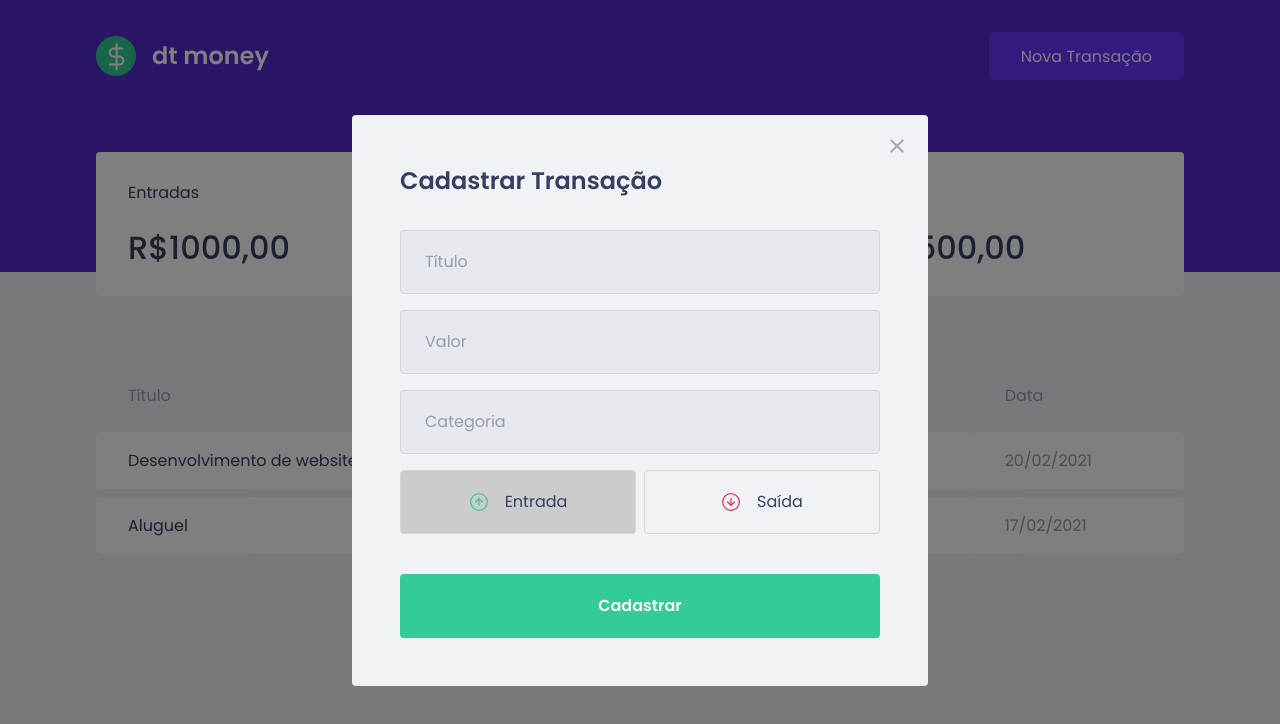
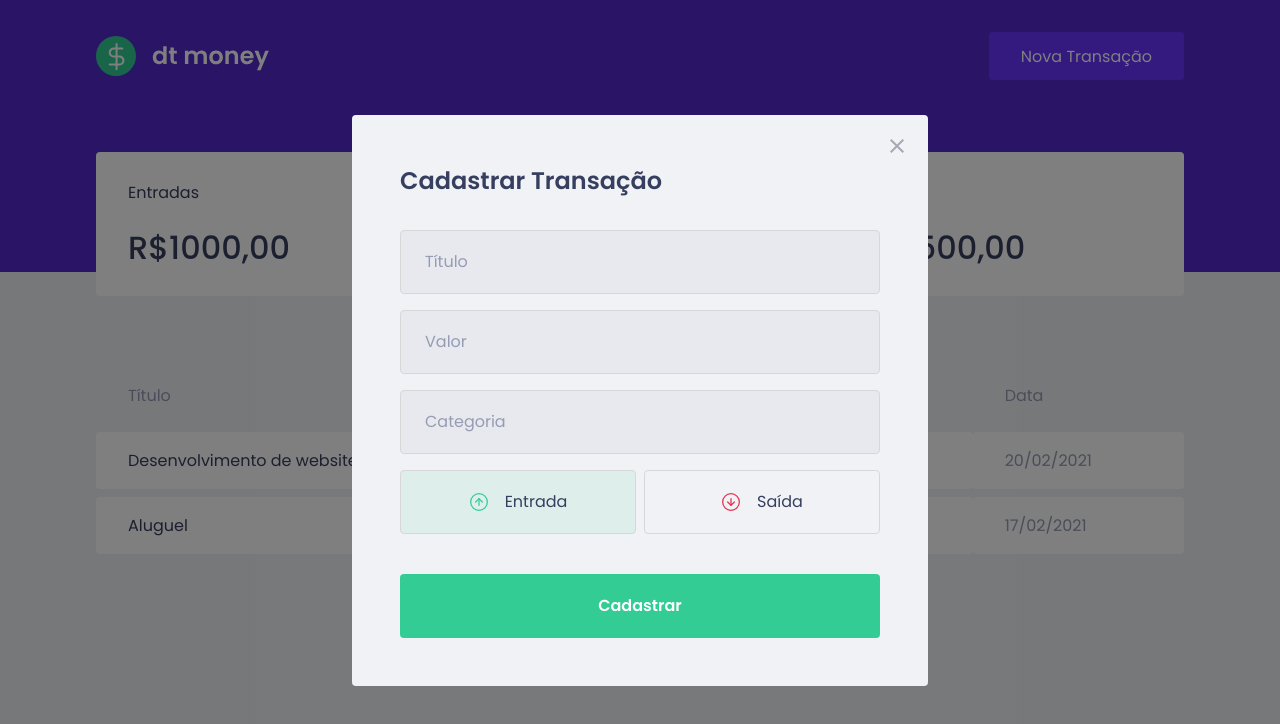
Before and after one commit to GOLIVEIRABR/dtmoney, a React (Create React App) app: page / in a window 1280 px wide. Both pictures are taken after a click on the button "Nova Transação". Shown: the top 724 px of the page. Built offline with nearby package versions, Linux system fonts and the light colour scheme; no server answers; what miragejs would draw is missing.

Commit message:
added colors to buttons

```diff
--- a/src/components/NewTransactionModal/index.tsx
+++ b/src/components/NewTransactionModal/index.tsx
@@ -48,6 +48,7 @@
             type="button"
             onClick={()=> {setType('deposit')}}
             isActive={type === 'deposit'}
+            activeColor = "green"
           >
             <img src={incomeImg} alt="Entrada" />
             <span>Entrada</span>
@@ -57,6 +58,7 @@
             type="button"
             onClick={()=> {setType('withdraw')}}
             isActive={type === 'withdraw'}
+            activeColor = "red"
           >
             <img src={outcomeImg} alt="Saída" />
             <span>Saída</span>
--- a/src/components/NewTransactionModal/styles.ts
+++ b/src/components/NewTransactionModal/styles.ts
@@ -1,5 +1,5 @@
 import styled from 'styled-components';
-import {darken} from 'polished'; //biblioeca para ajudar a transformar cores
+import {darken, transparentize} from 'polished'; //biblioeca para ajudar a transformar cores
 
 export const Container = styled.form`
   h2{
@@ -57,7 +57,13 @@
 `;
 
 type RadioBoxProps = {
-  isActive: boolean
+  isActive: boolean;
+  activeColor: 'green' | 'red'
+}
+
+const colors = {
+  green: '#33cc95',
+  red: '#e52e4d'
 }
 
 export const RadioBox = styled.button<RadioBoxProps>`
@@ -65,7 +71,9 @@
   border: 1px solid #d7d7d7;
   border-radius: 0.25rem;
 
-  background: ${(props) => props.isActive ? '#ccc' : 'transparent'};
+  background: ${(props) => props.isActive
+    ? transparentize(0.9, colors[props.activeColor])
+    : 'transparent'};
 
   display: flex;
   align-items: center;
```
